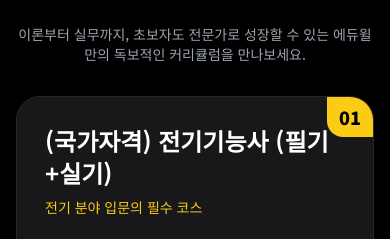
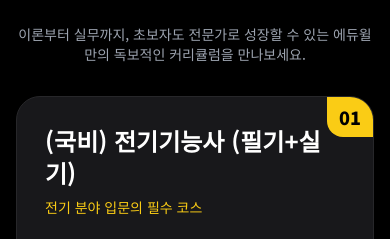
Before and after one commit to dvdkkk/electricity_eduwill, a React (Vite) app: page / in a window 390 px wide. Shown: the part 3748-3987 px from the top of the page. Built offline with nearby package versions, Linux system fonts and the light colour scheme.

Commit message:
fix: Adjust mobile scroll offset for consultation
Refine the scroll offset for mobile when navigating to the consultation section. This change ensures better positioning of the form by reducing the additional offset slightly. Also, update course titles to explicitly mention "(국비)" for clarity.

```diff
--- a/components/FloatingCTA.tsx
+++ b/components/FloatingCTA.tsx
@@ -19,9 +19,10 @@ export const FloatingCTA: React.FC = () => {
     if (element) {
       const headerOffset = 80;
 
-      // 모바일 환경(768px 미만)일 경우 텍스트를 건너뛰고 폼에 더 가깝게 이동하도록 약 7줄(180px) 추가 스크롤
+      // 모바일 환경(768px 미만)일 경우
+      // 기존 420px에서 약 1행(30px) 위로 조정한 390px 추가 스크롤
       const isMobile = window.innerWidth < 768;
-      const additionalOffset = isMobile ? 180 : 0;
+      const additionalOffset = isMobile ? 390 : 0;
 
       const elementPosition = element.getBoundingClientRect().top;
       const offsetPosition = elementPosition + window.pageYOffset - headerOffset + additionalOffset;
--- a/components/Navigation.tsx
+++ b/components/Navigation.tsx
@@ -21,9 +21,9 @@ export const Navigation: React.FC = () => {
       const headerOffset = 80;
 
       // 모바일 환경(768px 미만)이고 상담신청(#consultation)일 경우
-      // 텍스트 설명을 지나 폼에 더 가깝게 이동하도록 약 7줄(180px) 추가 스크롤
+      // 기존 420px에서 약 1행(30px) 위로 조정한 390px 추가 스크롤
       const isMobile = window.innerWidth < 768;
-      const additionalOffset = (isMobile && targetId === 'consultation') ? 180 : 0;
+      const additionalOffset = (isMobile && targetId === 'consultation') ? 390 : 0;
 
       const elementPosition = element.getBoundingClientRect().top;
       const offsetPosition = elementPosition + window.pageYOffset - headerOffset + additionalOffset;
--- a/constants.ts
+++ b/constants.ts
@@ -4,7 +4,7 @@ export const COURSES: Course[] = [
   {
     id: 'course-1',
     type: 'technician',
-    title: '(국가자격) 전기기능사 (필기+실기)',
+    title: '(국비) 전기기능사 (필기+실기)',
     subTitle: '전기 분야 입문의 필수 코스',
     description: '전기기능사 자격증은 전기를 합리적으로 사용하고 전기로 인한 재해를 방지하기 위해 숙련된 기술인력을 양성하기 위한 국가기술자격제도입니다.',
     duration: '3개월 (200시간)',
@@ -55,7 +55,7 @@ export const COURSES: Course[] = [
   {
     id: 'course-2',
     type: 'engineer',
-    title: '(국가자격) 전기(산업)기사 (필기+실기)',
+    title: '(국비) 전기(산업)기사 (필기+실기)',
     subTitle: '고소득 전문 기술인으로 도약',
     description: '전기산업기사 자격증은 전기설비의 운전 및 조작, 유지·보수에 관한 전문화된 기술인력을 양성하고자 제정된 자격증입니다.',
     duration: '4개월 (310시간)',
```
